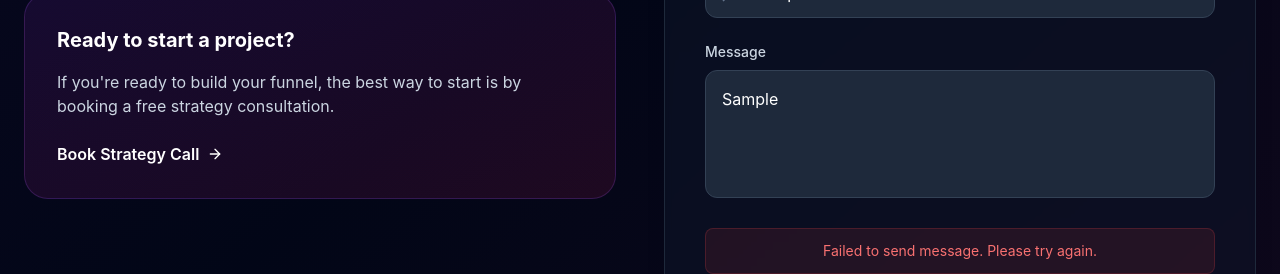
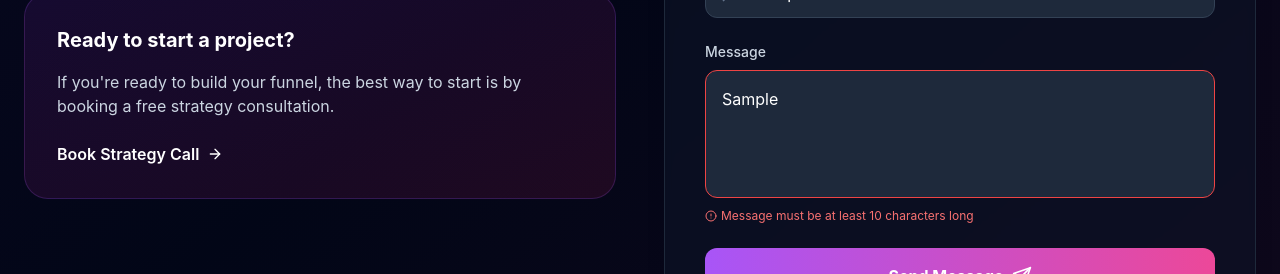
Before and after one commit to jameszachary24/KristyCohen.com, a React (Vite) app: page /contact in a window 1280 px wide. Both pictures are taken after typing "Sample", "name@example.com", "Sample", "Sample" into the empty fields and a click on the button "Send Message". Shown: the part 637-911 px from the top of the page. Built offline with nearby package versions, Linux system fonts and the light colour scheme; no server answers.

Commit message:
feat(contact): add form validation with regex and error messages

```diff
--- a/src/pages/ContactPage.jsx
+++ b/src/pages/ContactPage.jsx
@@ -6,7 +6,7 @@ import * as FiIcons from 'react-icons/fi';
 import SafeIcon from '../common/SafeIcon';
 import supabase from '../supabase/supabase';
 
-const { FiMail, FiUser, FiMessageSquare, FiSend, FiLoader, FiCheck, FiMapPin } = FiIcons;
+const { FiMail, FiUser, FiMessageSquare, FiSend, FiLoader, FiCheck, FiMapPin, FiAlertCircle } = FiIcons;
 
 const ContactPage = () => {
   useEffect(() => {
@@ -21,16 +21,63 @@ const ContactPage = () => {
     message: ''
   });
   const [status, setStatus] = useState('idle'); // idle, loading, success, error
+  const [errors, setErrors] = useState({});
 
   const handleChange = (e) => {
-    setFormData(prev => ({ ...prev, [e.target.name]: e.target.value }));
+    const { name, value } = e.target;
+    setFormData(prev => ({ ...prev, [name]: value }));
+    // Clear error when user types
+    if (errors[name]) {
+      setErrors(prev => ({ ...prev, [name]: '' }));
+    }
+  };
+
+  const validateForm = () => {
+    const newErrors = {};
+    const emailRegex = /^[^\s@]+@[^\s@]+\.[^\s@]+$/;
+
+    if (!formData.name.trim()) {
+      newErrors.name = 'Name is required';
+    }
+
+    if (!formData.email.trim()) {
+      newErrors.email = 'Email is required';
+    } else if (!emailRegex.test(formData.email)) {
+      newErrors.email = 'Please enter a valid email address';
+    }
+
+    if (!formData.subject.trim()) {
+      newErrors.subject = 'Subject is required';
+    }
+
+    if (!formData.message.trim()) {
+      newErrors.message = 'Message is required';
+    } else if (formData.message.trim().length < 10) {
+      newErrors.message = 'Message must be at least 10 characters long';
+    }
+
+    setErrors(newErrors);
+    return Object.keys(newErrors).length === 0;
   };
 
   const handleSubmit = async (e) => {
     e.preventDefault();
+
+    if (!validateForm()) {
+      return;
+    }
+
     setStatus('loading');
 
     try {
+      if (!supabase) {
+        // Fallback for when supabase is not configured
+        await new Promise(resolve => setTimeout(resolve, 1500));
+        setStatus('success');
+        setFormData({ name: '', email: '', subject: '', message: '' });
+        return;
+      }
+
       const { error } = await supabase
         .from('contact_submissions')
         .insert(formData);
@@ -43,6 +90,23 @@ const ContactPage = () => {
       setStatus('error');
     }
   };
+
+  const getInputClass = (fieldName) => {
+    const baseClass = "w-full bg-slate-800 border rounded-xl py-3 pl-12 pr-4 text-white focus:outline-none focus:ring-2 focus:ring-purple-500 focus:border-transparent transition-all";
+    return errors[fieldName]
+      ? `${baseClass} border-red-500`
+      : `${baseClass} border-slate-700`;
+  };
+
+  const ErrorMessage = ({ message }) => (
+    <motion.div
+      initial={{ opacity: 0, y: -5 }}
+      animate={{ opacity: 1, y: 0 }}
+      className="text-red-400 text-xs mt-1 flex items-center gap-1"
+    >
+      <SafeIcon icon={FiAlertCircle} className="w-3 h-3" /> {message}
+    </motion.div>
+  );
 
   return (
     <div className="min-h-screen bg-slate-950 text-white">
@@ -146,7 +210,7 @@ const ContactPage = () => {
                     </button>
                   </motion.div>
                 ) : (
-                  <form onSubmit={handleSubmit} className="space-y-6">
+                  <form onSubmit={handleSubmit} className="space-y-6" noValidate>
                     <div>
                       <label className="block text-sm font-medium text-slate-300 mb-2">Full Name</label>
                       <div className="relative">
@@ -156,11 +220,11 @@ const ContactPage = () => {
                           name="name"
                           value={formData.name}
                           onChange={handleChange}
-                          className="w-full bg-slate-800 border border-slate-700 rounded-xl py-3 pl-12 pr-4 text-white focus:outline-none focus:ring-2 focus:ring-purple-500 focus:border-transparent transition-all"
+                          className={getInputClass('name')}
                           placeholder="Your name"
-                          required
                         />
                       </div>
+                      {errors.name && <ErrorMessage message={errors.name} />}
                     </div>
 
                     <div>
@@ -172,11 +236,11 @@ const ContactPage = () => {
                           name="email"
                           value={formData.email}
                           onChange={handleChange}
-                          className="w-full bg-slate-800 border border-slate-700 rounded-xl py-3 pl-12 pr-4 text-white focus:outline-none focus:ring-2 focus:ring-purple-500 focus:border-transparent transition-all"
+                          className={getInputClass('email')}
                           placeholder="name@company.com"
-                          required
                         />
                       </div>
+                      {errors.email && <ErrorMessage message={errors.email} />}
                     </div>
 
                     <div>
@@ -188,11 +252,11 @@ const ContactPage = () => {
                           name="subject"
                           value={formData.subject}
                           onChange={handleChange}
-                          className="w-full bg-slate-800 border border-slate-700 rounded-xl py-3 pl-12 pr-4 text-white focus:outline-none focus:ring-2 focus:ring-purple-500 focus:border-transparent transition-all"
+                          className={getInputClass('subject')}
                           placeholder="How can we help?"
-                          required
                         />
                       </div>
+                      {errors.subject && <ErrorMessage message={errors.subject} />}
                     </div>
 
                     <div>
@@ -201,10 +265,10 @@ const ContactPage = () => {
                         name="message"
                         value={formData.message}
                         onChange={handleChange}
-                        className="w-full bg-slate-800 border border-slate-700 rounded-xl p-4 h-32 text-white focus:outline-none focus:ring-2 focus:ring-purple-500 focus:border-transparent transition-all resize-none"
+                        className={`${getInputClass('message').replace('py-3 pl-12 pr-4', 'p-4')} h-32 resize-none`}
                         placeholder="Tell us about your project..."
-                        required
                       />
+                      {errors.message && <ErrorMessage message={errors.message} />}
                     </div>
 
                     {status === 'error' && (
```
